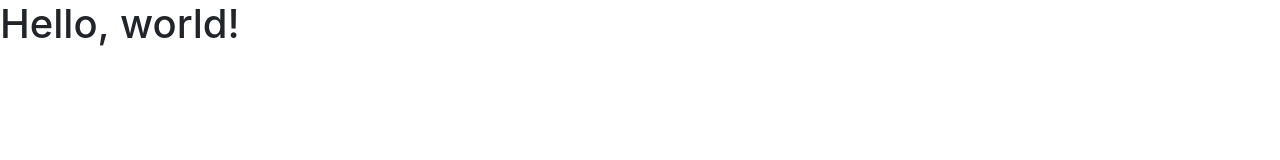
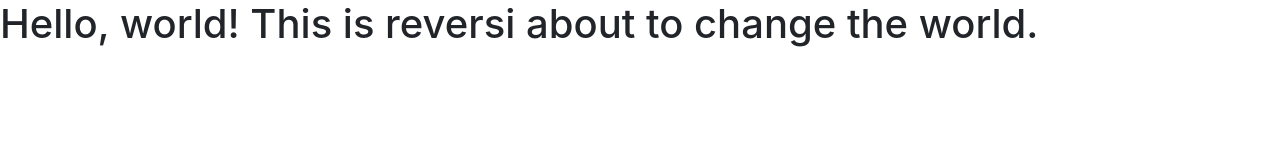
Before and after one commit to punitram/reversi-punit, a website: page public/index.html in a window 1280 px wide. Drawn offline with nearby package versions, Linux system fonts and the light colour scheme.

Commit message:
Changed some text in index.html

```diff
--- a/public/index.html
+++ b/public/index.html
@@ -11,7 +11,7 @@
     <title>Hello, world!</title>
   </head>
   <body>
-    <h1>Hello, world!</h1>
+    <h1>Hello, world! This is reversi about to change the world.</h1>
 
     <!-- Optional JavaScript -->
     <!-- jQuery first, then Popper.js, then Bootstrap JS -->
```
